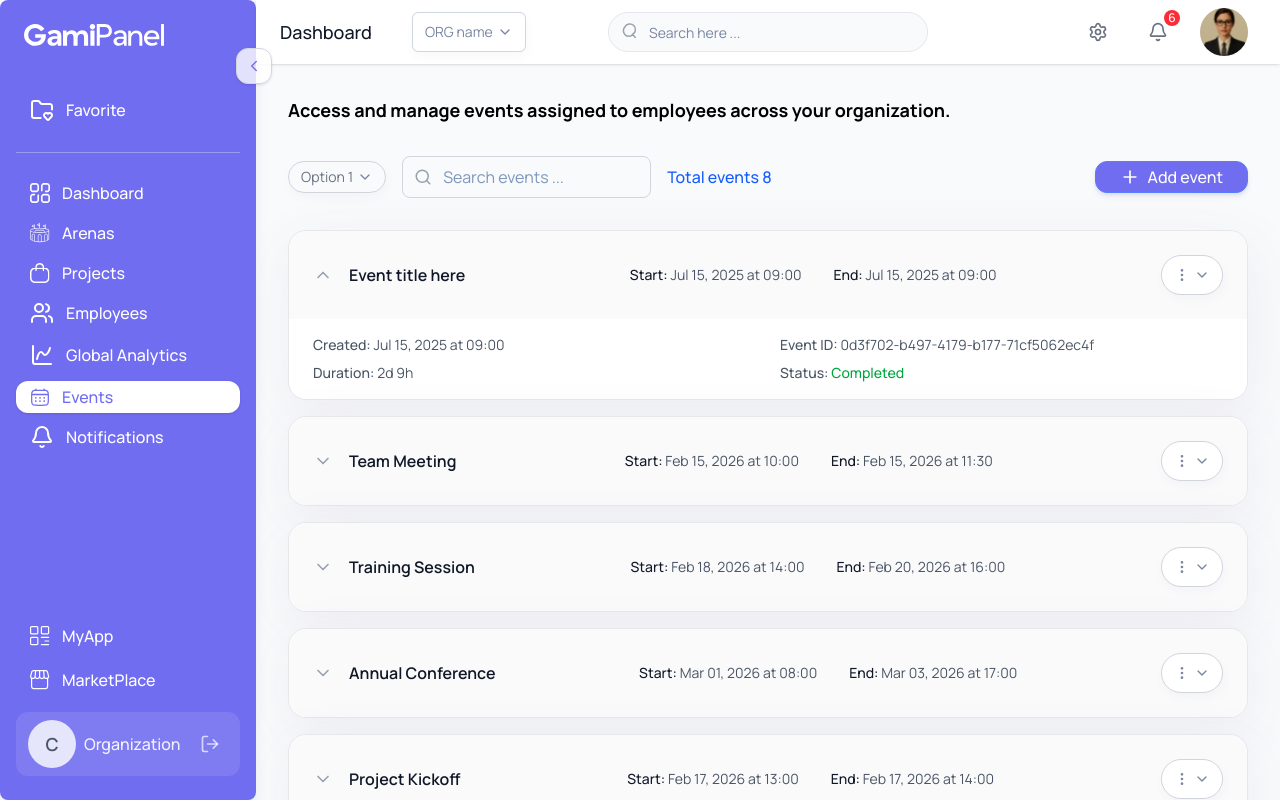
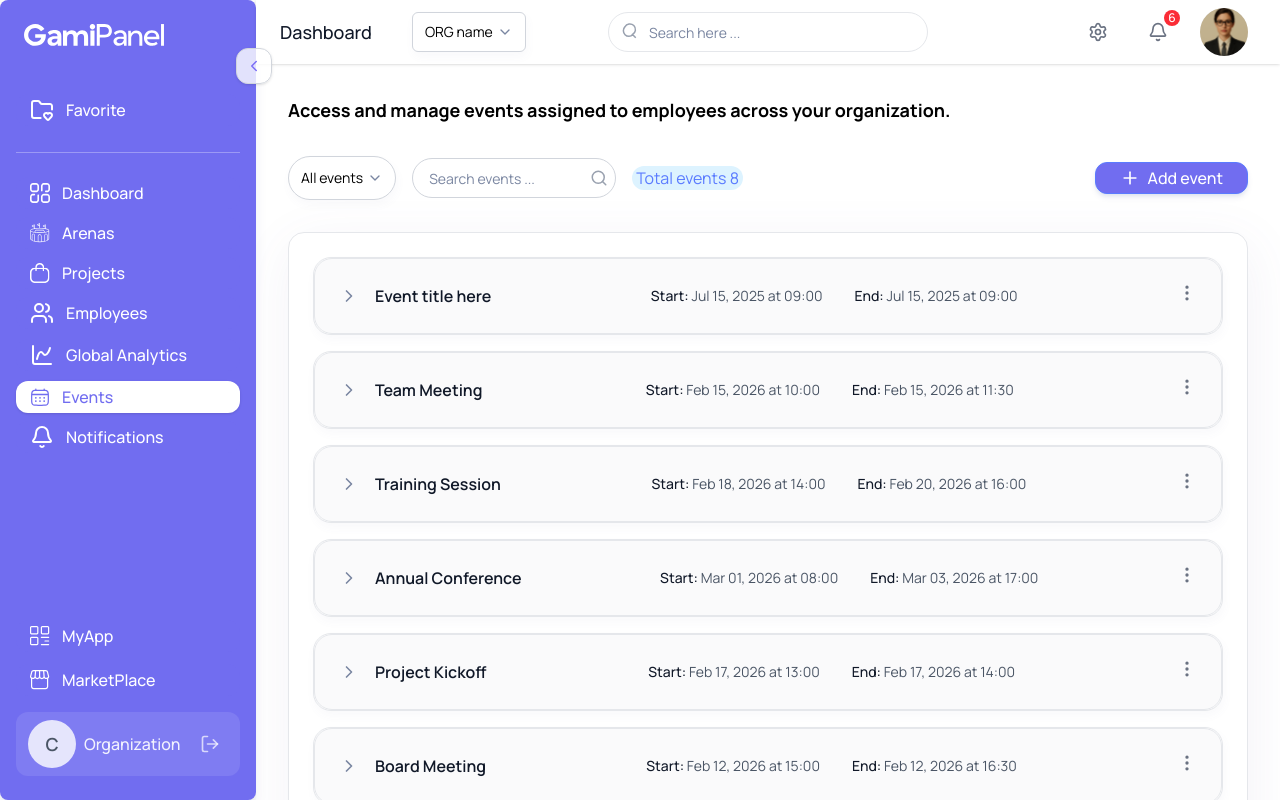
Before and after one commit to MouzakkiSoufianee/admin-panel-mock, a Next.js app: page /events in a window 1280 px wide. Built offline with nearby package versions, Linux system fonts and the light colour scheme.

Commit message:
added events layout Create and Update TODO

```diff
--- a/app/components/shared/navbar.tsx
+++ b/app/components/shared/navbar.tsx
@@ -41,7 +41,7 @@ export default function Navbar({ isSidebarCollapsed, orgName = "ORG name" }: Nav
           <Input
             type="text"
             placeholder="Search here ..."
-            className="w-full rounded-full border border-gray-200 bg-gray-50 py-2 pl-10 pr-4 text-sm focus:border-[#7B6EF6] focus:ring-1 focus:ring-[#7B6EF6] outline-none"
+            className="w-full rounded-full  py-2 pl-10 pr-4 text-sm "
           />
           <span className="absolute left-3 top-2.5 text-gray-400">
             <svg width="18" height="18" fill="none" viewBox="0 0 24 24"><path stroke="currentColor" strokeWidth="2" d="M21 21l-4.35-4.35m0 0A7.5 7.5 0 1 0 6.5 6.5a7.5 7.5 0 0 0 10.6 10.6Z" /></svg>
--- /dev/null
+++ b/app/components/ui/action-menu.tsx
@@ -0,0 +1,86 @@
+"use client";
+
+import React, { useEffect, useRef, useState } from 'react';
+
+export interface ActionMenuItem {
+  label: string;
+  value: string;
+  onClick: () => void;
+  variant?: 'default' | 'destructive';
+}
+
+interface ActionMenuProps {
+  trigger: React.ReactNode;
+  items: ActionMenuItem[];
+  isOpen: boolean;
+  onOpenChange: (open: boolean) => void;
+  position?: 'left' | 'right';
+  width?: string;
+  onStopPropagation?: (e: React.MouseEvent) => void;
+}
+
+export function ActionMenu({
+  trigger,
+  items,
+  isOpen,
+  onOpenChange,
+  position = 'right',
+  width = 'w-40',
+}: ActionMenuProps) {
+  const containerRef = useRef<HTMLDivElement>(null);
+
+  // Close menu when clicking outside
+  useEffect(() => {
+    const handleClickOutside = (event: MouseEvent) => {
+      const target = event.target as HTMLElement;
+      if (!target.closest('[data-action-menu-container]')) {
+        onOpenChange(false);
+      }
+    };
+
+    if (isOpen) {
+      document.addEventListener('click', handleClickOutside);
+      return () => document.removeEventListener('click', handleClickOutside);
+    }
+  }, [isOpen, onOpenChange]);
+
+  const positionClass = position === 'left' ? 'left-0' : 'right-0';
+
+  return (
+    <div className="relative" ref={containerRef} data-action-menu-container>
+      <div
+        onClick={(e) => {
+          e.stopPropagation();
+          onOpenChange(!isOpen);
+        }}
+      >
+        {trigger}
+      </div>
+
+      {isOpen && (
+        <div
+          className={`absolute ${positionClass} mt-0 mr-3 ${width} bg-white border border-gray-200 rounded-lg shadow-lg z-10 animate-in fade-in slide-in-from-top-4 zoom-in-95 duration-400`}
+          onClick={(e) => e.stopPropagation()}
+        >
+          {items.map((item, index) => (
+            <button
+              key={item.value}
+              onClick={(e) => {
+                e.stopPropagation();
+                item.onClick();
+                onOpenChange(false);
+              }}
+              className={`w-full text-left px-4 py-2 hover:bg-gray-100 text-sm transition-colors ${
+                item.variant === 'destructive'
+                  ? 'text-red-600 border-t border-gray-200'
+                  : 'text-gray-700'
+              } ${index > 0 && item.variant === 'destructive' ? '' : ''}`}
+            >
+              {item.label}
+            </button>
+          ))}
+        </div>
+      )}
+    </div>
+  );
+}
--- /dev/null
+++ b/app/components/ui/expandable-card.tsx
@@ -0,0 +1,105 @@
+"use client";
+
+import React, { useState, ReactNode } from 'react';
+import { ChevronDown, EllipsisVertical } from 'lucide-react';
+import { Card } from './card';
+import { ActionMenu, type ActionMenuItem } from './action-menu';
+
+export interface ExpandableCardProps {
+  id: string;
+  title: string;
+  startDate?: string;
+  startTime?: string;
+  endDate?: string;
+  endTime?: string;
+  children?: ReactNode;
+  menuItems?: ActionMenuItem[];
+  onMenuItemClick?: (value: string, id: string) => void;
+  defaultExpanded?: boolean;
+}
+
+export function ExpandableCard({
+  id,
+  title,
+  startDate,
+  startTime,
+  endDate,
+  endTime,
+  children,
+  menuItems = [],
+  onMenuItemClick,
+  defaultExpanded = false,
+}: ExpandableCardProps) {
+  const [isExpanded, setIsExpanded] = useState(defaultExpanded);
+  const [openMenuId, setOpenMenuId] = useState<string | null>(null);
+
+  const handleMenuClick = (item: ActionMenuItem) => {
+    if (onMenuItemClick) {
+      onMenuItemClick(item.value, id);
+    } else if (item.onClick) {
+      item.onClick();
+    }
+  };
+
+  return (
+    <Card className="bg-white shadow-xs border-[1px] rounded-[18px] overflow-visible !p-0 transition-all duration-300">
+      {/* Card Header */}
+      <div
+        onClick={() => setIsExpanded(!isExpanded)}
+        className="flex w-full items-center justify-between rounded-[18px] border-[1px] !bg-[#FAFAFB] p-6 transition-colors cursor-pointer hover:bg-gray-100"
+      >
+        <div className="flex items-center gap-4">
+          <button className="text-gray-400 hover:text-gray-600 transition-transform">
+            <ChevronDown
+              size={20}
+              className={`transform text-[#7A86A1] transition-all duration-400 ${
+                isExpanded ? 'rotate-0 scale-110' : '-rotate-90 scale-100'
+              }`}
+            />
+          </button>
+          <div>
+            <h3 className="font-semibold text-gray-900">{title}</h3>
+          </div>
+        </div>
+
+        {(startDate || endDate) && (
+          <div className="flex items-center gap-8 text-sm text-gray-600">
+            {startDate && (
+              <div>
+                <span className="font-medium text-gray-900">Start: </span>
+                {startDate} {startTime && `at ${startTime}`}
+              </div>
+            )}
+            {endDate && (
+              <div>
+                <span className="font-medium text-gray-900">End: </span>
+                {endDate} {endTime && `at ${endTime}`}
+              </div>
+            )}
+          </div>
+        )}
+
+        {menuItems.length > 0 && (
+          <ActionMenu
+            trigger={
+              <button className="p-0 h-auto w-auto bg-transparent border-0 hover:opacity-70 transition-opacity focus:outline-none">
+                <EllipsisVertical size={20} className="text-gray-500" />
+              </button>
+            }
+            items={menuItems}
+            isOpen={openMenuId === id}
+            onOpenChange={(open) => setOpenMenuId(open ? id : null)}
+            position="right"
+          />
+        )}
+      </div>
+
+      {/* Card Body - Expanded */}
+      {isExpanded && children && (
+        <div className="px-6 py-4 animate-in fade-in duration-500">
+          {children}
+        </div>
+      )}
+    </Card>
+  );
+}
--- a/app/components/ui/input.tsx
+++ b/app/components/ui/input.tsx
@@ -9,10 +9,9 @@ function Input({ className, type, ...props }: React.ComponentProps<"input">) {
       data-slot="input"
       className={cn(
         "file:text-foreground placeholder:text-muted-foreground selection:bg-primary selection:text-primary-foreground border-border flex h-10 w-full",
-        "min-w-0 rounded-2xl border bg-white px-6 py-3 text-sm transition-[color,box-shadow] outline-none",
+        "min-w-0 rounded-[45px] border bg-white px-6 py-3 text-sm transition-[color,box-shadow] outline-none",
         "file:inline-flex file:h-7 file:border-0 file:bg-transparent file:text-sm file:font-medium",
         "disabled:pointer-events-none disabled:cursor-not-allowed disabled:opacity-50",
-        "focus-visible:border-ring focus-visible:ring-ring/20 focus-visible:ring-[3px]",
         "aria-invalid:ring-destructive/20 aria-invalid:border-destructive",
         "placeholder:text-gray",
         className,
--- a/app/components/ui/select.tsx
+++ b/app/components/ui/select.tsx
@@ -25,7 +25,7 @@ function SelectTrigger({
   asChild,
   ...props
 }: React.ComponentProps<typeof SelectPrimitive.Trigger> & {
-  size?: "sm" | "default"
+  size?: "xs" | "sm" | "default" | "lg" | "xl"
 }) {
   return (
     <SelectPrimitive.Trigger
@@ -33,7 +33,7 @@ function SelectTrigger({
       data-size={size}
       asChild={asChild}
       className={cn(
-        "border-input border border-gray-300 rounded-[30px] data-[placeholder]:text-muted-foreground [&_svg:not([class*='text-'])]:text-muted-foreground focus-visible:border-ring focus-visible:ring-ring/50 aria-invalid:ring-destructive/20 aria-invalid:border-destructive flex w-fit items-center justify-between gap-2  border bg-transparent px-3 py-2 text-sm whitespace-nowrap shadow-xs transition-[color,box-shadow] outline-none focus-visible:ring-[3px] disabled:cursor-not-allowed disabled:opacity-50 data-[size=default]:h-10 data-[size=sm]:h-8 *:data-[slot=select-value]:line-clamp-1 *:data-[slot=select-value]:flex *:data-[slot=select-value]:items-center *:data-[slot=select-value]:gap-2 [&_svg]:pointer-events-none [&_svg]:shrink-0 [&_svg:not([class*='size-'])]:size-4",
+        "border-input border border-gray-300 rounded-[30px] data-[placeholder]:text-muted-foreground [&_svg:not([class*='text-'])]:text-muted-foreground focus-visible:border-ring focus-visible:ring-ring/50 aria-invalid:ring-destructive/20 aria-invalid:border-destructive flex w-fit items-center justify-between gap-2  border bg-transparent px-3 py-2 text-sm whitespace-nowrap shadow-xs transition-[color,box-shadow] outline-none focus-visible:ring-[3px] disabled:cursor-not-allowed disabled:opacity-50 data-[size=xs]:h-7 data-[size=sm]:h-8 data-[size=default]:h-10 data-[size=lg]:h-11 data-[size=xl]:h-12 *:data-[slot=select-value]:line-clamp-1 *:data-[slot=select-value]:flex *:data-[slot=select-value]:items-center *:data-[slot=select-value]:gap-2 *:data-[slot=select-value]:text-black [&_svg]:pointer-events-none [&_svg]:shrink-0 [&_svg:not([class*='size-'])]:size-4",
         className,
       )}
       {...props}
--- a/app/features/arenas/arena.tsx
+++ b/app/features/arenas/arena.tsx
@@ -133,7 +133,7 @@ export function Arena({
       <div className="flex flex-col sm:flex-row gap-3 mb-6 items-center">
         <div className="flex gap-2 items-center">
           <Select value={filterDropdown} onValueChange={setFilterDropdown}>
-            <SelectTrigger size="sm" className="h-9 !rounded-full text-gray-500 text-sm gap-1 px-3">
+            <SelectTrigger size="lg" >
               <SelectValue />
             </SelectTrigger>
             <SelectContent align="start">
--- a/app/features/events/events.tsx
+++ b/app/features/events/events.tsx
@@ -1,19 +1,18 @@
 "use client";
 import React, { useState, useEffect } from 'react';
 import {
-    Plus, Search, ChevronDown , EllipsisVertical
+    Plus, Search
 } from 'lucide-react';
 import { Select, SelectContent, SelectItem, SelectTrigger, SelectValue } from '@/app/components/ui/select';
 import { fetchEvents } from '@/app/data/api';
 import type { Event } from '@/app/data/api';
-import { Button, Card } from '@/app';
+import { Button, Card, ExpandableCard, Input } from '@/app';
 
 export default function Events() {
     const [events, setEvents] = useState<Event[]>([]);
     const [isLoading, setIsLoading] = useState(true);
     const [searchTerm, setSearchTerm] = useState('');
-    const [eventFilter, setEventFilter] = useState('option-1');
-    const [expandedId, setExpandedId] = useState<string | null>(null);
+    const [eventFilter, setEventFilter] = useState('all-events');
 
     // Fetch events from API
     useEffect(() => {
@@ -21,9 +20,6 @@ export default function Events() {
             try {
                 const fetchedEvents = await fetchEvents();
                 setEvents(fetchedEvents);
-                if (fetchedEvents.length > 0) {
-                    setExpandedId(fetchedEvents[0].id);
-                }
             } catch (error) {
                 console.error('Failed to fetch events:', error);
             } finally {
@@ -47,26 +43,12 @@ export default function Events() {
         console.log('Edit event:', id);
     };
 
-    const handleActionSelect = (action: string, id: string) => {
-        if (action === 'duplicate') {
-            handleDuplicate(id);
-            return;
-        }
-        if (action === 'edit') {
-            handleEdit(id);
-            return;
-        }
-        if (action === 'delete') {
-            handleDelete(id);
-        }
-    };
-
     const handleDelete = (id: string) => {
         setEvents(events.filter((e) => e.id !== id));
     };
 
     return (
-        <div className="min-h-screen bg-gray-50 p-8">
+        <div className="min-h-screen bg-white p-8">
             {isLoading ? (
                 <div className="flex items-center justify-center min-h-screen">
                     <p className="text-gray-500">Loading events...</p>
@@ -82,12 +64,13 @@ export default function Events() {
 
                     {/* Controls */}
                     <div className="flex items-center justify-between mb-8 gap-4">
-                        <div className="flex items-center gap-4">
-                            <Select value={eventFilter} onValueChange={setEventFilter}>
-                                <SelectTrigger size="sm" className="h-9 !rounded-full text-gray-500 text-sm gap-1 px-3">
+                        <div className="flex items-center gap-4 ">
+                            <Select value={eventFilter} onValueChange={setEventFilter}     >
+                                <SelectTrigger size="lg" className="h-9 !rounded-full text-gray-500 text-sm gap-1 px-3">
                                     <SelectValue placeholder="All events" />
                                 </SelectTrigger>
                                 <SelectContent align="start">
+                                    <SelectItem value="all-events"> All events </SelectItem>
                                     <SelectItem value="option-1">Option 1</SelectItem>
                                     <SelectItem value="option-2">Option 2</SelectItem>
                                 </SelectContent>
@@ -95,17 +78,17 @@ export default function Events() {
                             <div className="relative flex-1">
                                 <Search
                                     size={18}
-                                    className="absolute left-3 top-1/2 transform -translate-y-1/2 text-gray-400"
+                                    className="absolute right-2 top-1/2 transform -translate-y-1/2 text-gray-400"
                                 />
-                                <input
+                                <Input
                                     type="text"
                                     placeholder="Search events ..."
                                     value={searchTerm}
                                     onChange={(e) => setSearchTerm(e.target.value)}
-                                    className="w-full pl-10 pr-4 py-2 border border-gray-300 rounded-lg focus:outline-none focus:border-blue-500"
+                                    className="w-full px-4 py-2 border border-gray-300 "
                                 />
                             </div>
-                            <span className="text-blue-600 font-medium">Total events 8</span>
+                            <span className="text-[#5A7BFF] bg-[#DDF3FF] rounded-[12.5px] pr-1 pl-1 text-h3">Total events 8</span>
                         </div>
                         <Button
                             variant="primary"
@@ -119,67 +102,36 @@ export default function Events() {
 
                     {/* Recent Events */}
                     <div>
-
+                        <Card className='border-[1px] shadow-card '>
                             <div className="space-y-4">
                                 {events.map((event) => (
-                                <Card
+                                    <ExpandableCard
                                         key={event.id}
-                                    className="bg-white border border-gray-200 rounded-[18px] overflow-hidden !p-0 transition-all duration-300"
+                                        id={event.id}
+                                        title={event.title}
+                                        startDate={event.startDate}
+                                        startTime={event.startTime}
+                                        endDate={event.endDate}
+                                        endTime={event.endTime}
+                                        menuItems={[
+                                            {
+                                                label: 'Duplicate',
+                                                value: 'duplicate',
+                                                onClick: () => handleDuplicate(event.id),
+                                            },
+                                            {
+                                                label: 'Edit',
+                                                value: 'edit',
+                                                onClick: () => handleEdit(event.id),
+                                            },
+                                            {
+                                                label: 'Delete',
+                                                value: 'delete',
+                                                onClick: () => handleDelete(event.id),
+                                                variant: 'destructive',
+                                            },
+                                        ]}
                                     >
-                                    {/* Card Header */}
-                                    <div
-                                        onClick={() =>
-                                            setExpandedId(expandedId === event.id ? null : event.id)
-                                        }
-                                        className="flex w-full items-center justify-between rounded-t-[18px] !bg-[#FAFAFB] p-6 transition-colors"
-                                    >
-                                        <div className="flex items-center gap-4">
-                                            <button className="text-gray-400 hover:text-gray-600 transition-transform">
-                                                <ChevronDown
-                                                    size={20}
-                                                    className={`transform transition-transform duration-300 ${
-                                                        expandedId === event.id ? 'rotate-180' : ''
-                                                    }`}
-                                                />
-                                            </button>
-                                            <div>
-                                                <h3 className="font-semibold text-gray-900">
-                                                    {event.title}
-                                                </h3>
-                                            </div>
-                                        </div>
-
-                                        <div className="flex items-center gap-8 text-sm text-gray-600">
-                                            <div>
-                                                <span className="font-medium text-gray-900">Start: </span>
-                                                {event.startDate} at {event.startTime}
-                                            </div>
-                                            <div>
-                                                <span className="font-medium text-gray-900">End: </span>
-                                                {event.endDate} at {event.endTime}
-                                            </div>
-                                        </div>
-
-
-                                        <Select
-                                            onValueChange={(value) =>
-                                                handleActionSelect(value, event.id)
-                                            }
-                                        >
-                                            <SelectTrigger className="bg-white text-foreground border !border-gray-300 rounded-lg transition-colors focus:outline-none h-9 !rounded-full text-gray-500 text-sm gap-1 px-3">
-                                                <EllipsisVertical />
-                                            </SelectTrigger>
-                                            <SelectContent align="end">
-                                                <SelectItem value="duplicate">Duplicate</SelectItem>
-                                                <SelectItem value="edit">Edit</SelectItem>
-                                                <SelectItem value="delete">Delete</SelectItem>
-                                            </SelectContent>
-                                        </Select>
-                                    </div>
-
-                                    {/* Card Body - Expanded */}
-                                    {expandedId === event.id && (
-                                        <div className="px-6 py-4 animate-in fade-in slide-in-from-top-2 duration-300">
                                         <div className="grid grid-cols-2 gap-6 text-sm">
                                             <div>
                                                 <p className="text-gray-600">
@@ -204,12 +156,12 @@ export default function Events() {
                                                 </p>
                                             </div>
                                         </div>
-
-                                        </div>
-                                    )}
-                                </Card>
+                                    </ExpandableCard>
                                 ))}
                             </div>
+                        </Card>
+
+
                     </div>
                 </>
             )}
--- a/app/features/projects/projects.tsx
+++ b/app/features/projects/projects.tsx
@@ -165,7 +165,7 @@ export function Projects({
             {/* Filter Dropdowns */}
             <div className="flex gap-2 items-center flex-wrap">
               <Select value={filterDropdown} onValueChange={setFilterDropdown}>
-                <SelectTrigger size="sm" className="h-9 !rounded-full text-gray-500 text-sm gap-1 px-3">
+                <SelectTrigger size="lg" className="h-9 !rounded-full text-gray-500 text-sm gap-1 px-3">
                   <SelectValue />
                 </SelectTrigger>
                 <SelectContent align="start">
@@ -178,7 +178,7 @@ export function Projects({
               </Select>
 
               <Select value={sortBy} onValueChange={setSortBy}>
-                <SelectTrigger size="sm" className="h-9 !rounded-full text-gray-500 text-sm gap-1 px-3">
+                <SelectTrigger size="lg" className="h-9 !rounded-full text-gray-500 text-sm gap-1 px-3">
                   <SelectValue />
                 </SelectTrigger>
                 <SelectContent align="start">
@@ -189,7 +189,7 @@ export function Projects({
               </Select>
 
               <Select value={arenaFilter} onValueChange={setArenaFilter}>
-                <SelectTrigger size="sm" className="h-9 !rounded-full text-gray-500 text-sm gap-1 px-3">
+                <SelectTrigger size="lg" className="h-9 !rounded-full text-gray-500 text-sm gap-1 px-3">
                   <SelectValue />
                 </SelectTrigger>
                 <SelectContent align="start">
--- a/app/index.ts
+++ b/app/index.ts
@@ -22,6 +22,8 @@ export { Avatar } from './components/ui/avatar';
 export { Badge } from './components/ui/badge';
 export { Progress } from './components/ui/progress';
 export { Tag } from './components/ui/tag';
+export { ActionMenu, type ActionMenuItem } from './components/ui/action-menu';
+export { ExpandableCard, type ExpandableCardProps } from './components/ui/expandable-card';
 
 // Utils & Helpers
 export {
```
Also changed, not shown: app/features/events/create.tsx (added). Lines whose indentation alone changed are shown as unchanged.
